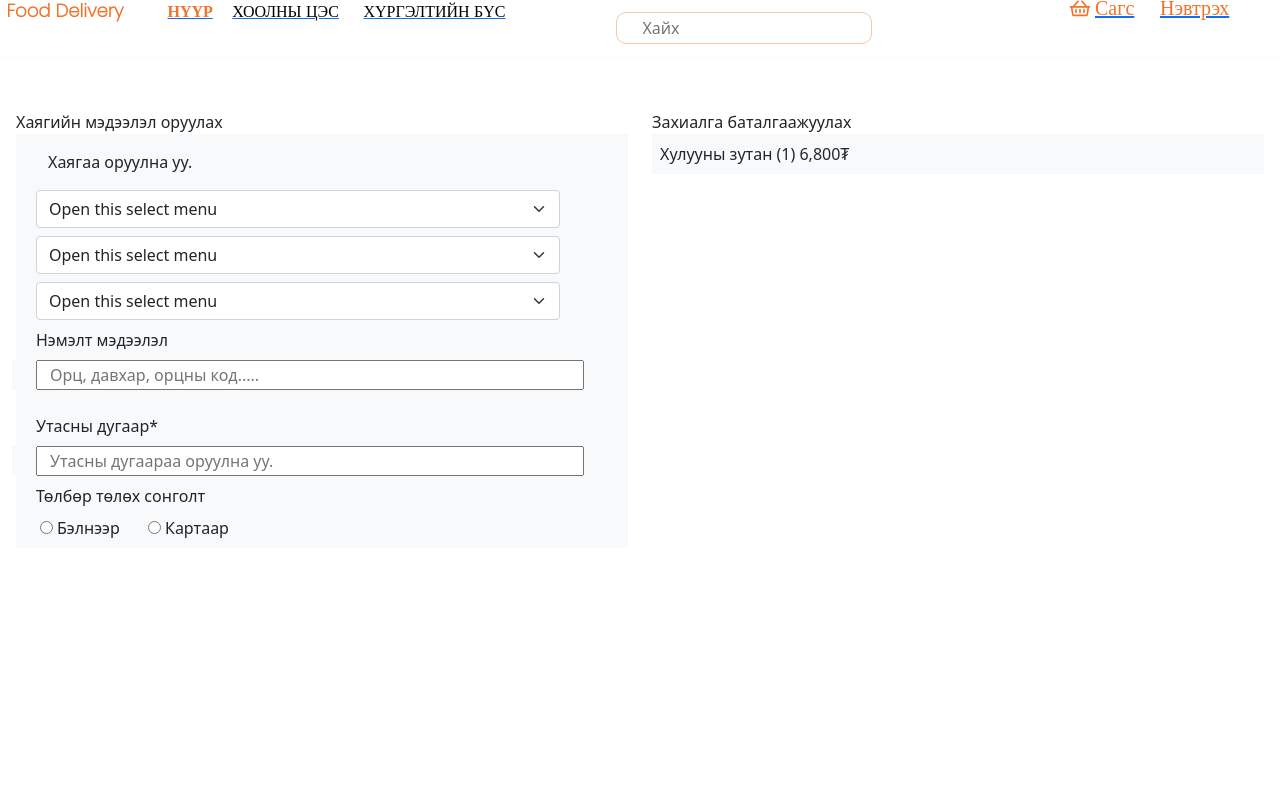
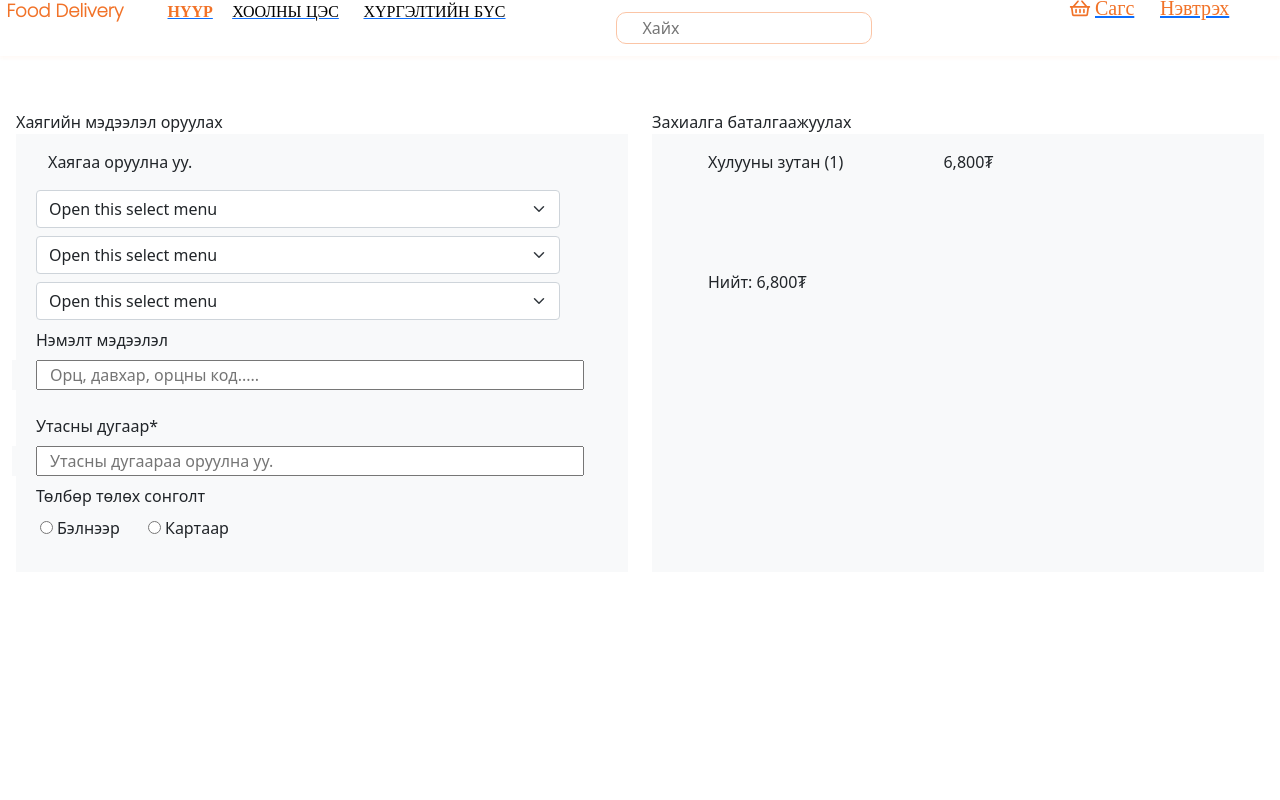
Before and after one commit to kurtzkaranq/Project-biedaalt1, a plain HTML site: page project/order.html in a window 1280 px wide. Shown: the top 800 px of the page. Drawn offline with nearby package versions, Linux system fonts and the light colour scheme; files whose address does not match are found by name.

Commit message:
last update 03.30

```diff
--- a/css/menu.css
+++ b/css/menu.css
@@ -12,6 +12,7 @@
   margin-top: 5vh;
   border-radius: 0px;
   margin-bottom: 10vh;
+  padding-bottom: 12vh;
 }
 .menuPic {
   display: flex;
--- a/project/order.html
+++ b/project/order.html
@@ -92,7 +92,7 @@
     <main>
       <div class="row m-1">
         <div class="col-6">
-          <div>
+          <div class="h-100">
             Хаягийн мэдээлэл оруулах
             <div class="p-2 bg-light h-100">
               <div class="row w-100 ps-4 pe-4 mt-2">
@@ -156,9 +156,14 @@
           </div>
         </div>
         <div class="col-6">
-          <div>
+          <div class="h-100">
             Захиалга баталгаажуулах
-            <div class="bg-light p-2 orderAccept">Хулууны зутан (1) 6,800₮</div>
+            <div class="bg-light p-2 orderAccept pt-3">
+              <span class="ms-5 pt-5">
+                Хулууны зутан (1) <span class="ms-5 ps-5"> 6,800₮</span>
+              </span>
+              <div class="mt-5 p-5">Нийт: 6,800₮</div>
+            </div>
           </div>
         </div>
       </div>
```
